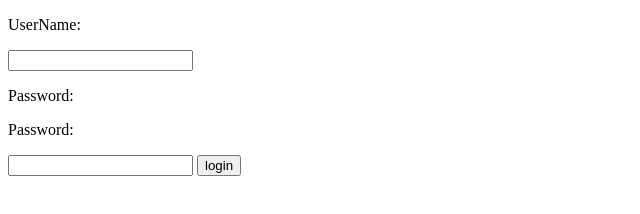
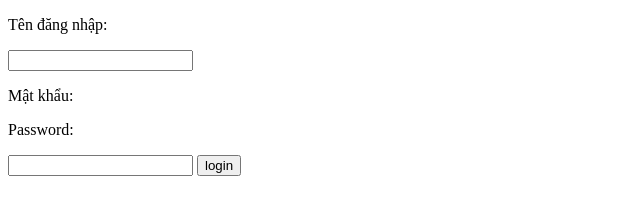
Before and after one commit to thaiduong2402/KT_CCPTPM, a plain HTML site: page index.html in a window 1280 px wide. Shown: the full height of the page, 0-640 px from the left. Drawn offline with Linux system fonts and the light colour scheme.

Commit message:
doi ten label

```diff
--- a/index.html
+++ b/index.html
@@ -7,10 +7,10 @@
 </head>
 <body>
 	<div>
-		<p>UserName: </p>
+		<p>Tên đăng nhập: </p>
 		<input type="text">
 		<br>
-		<p>Password: </p>
+		<p>Mật khẩu: </p>
 		<p id="Matkhau">Password: </p>
 		<input type="password">
 
```
